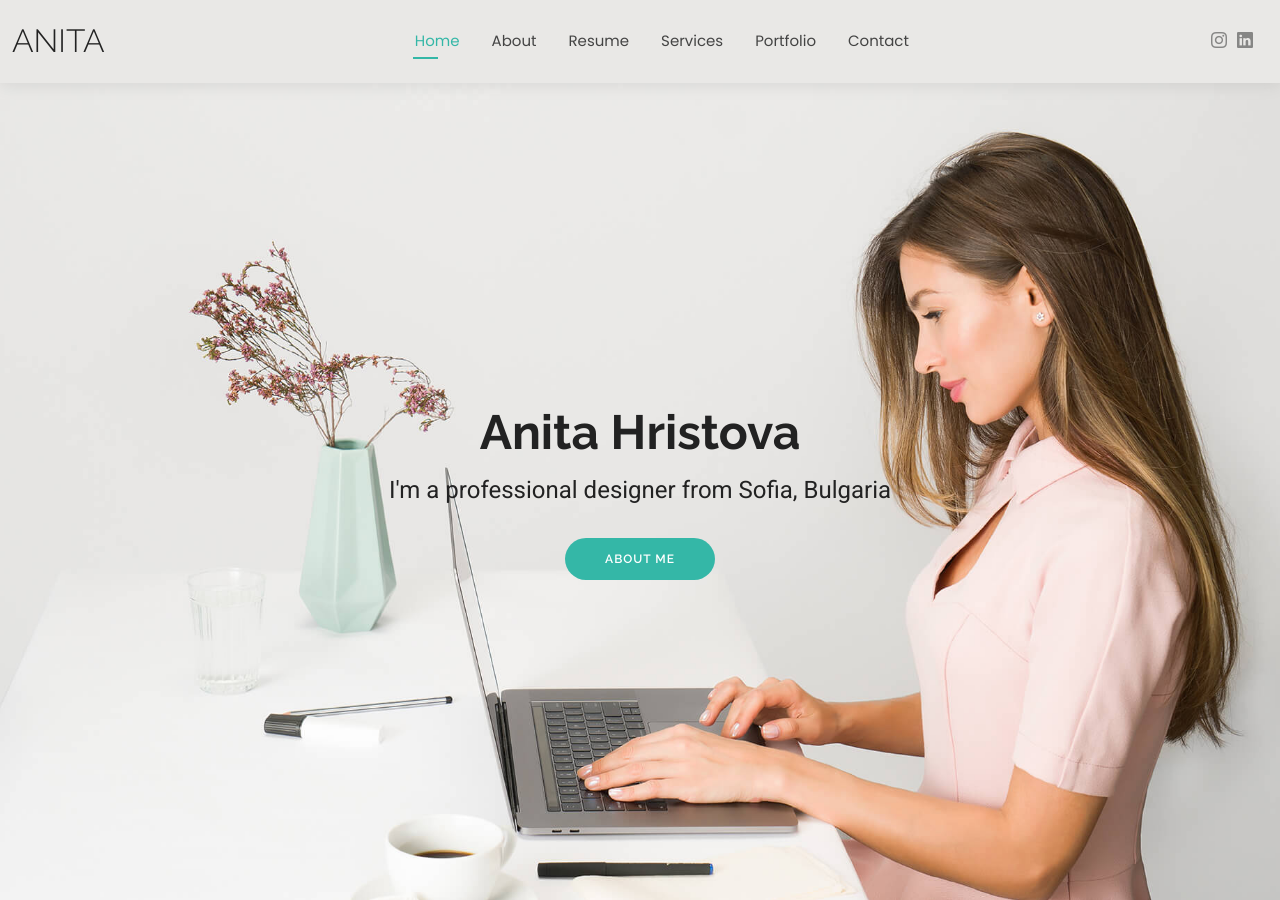
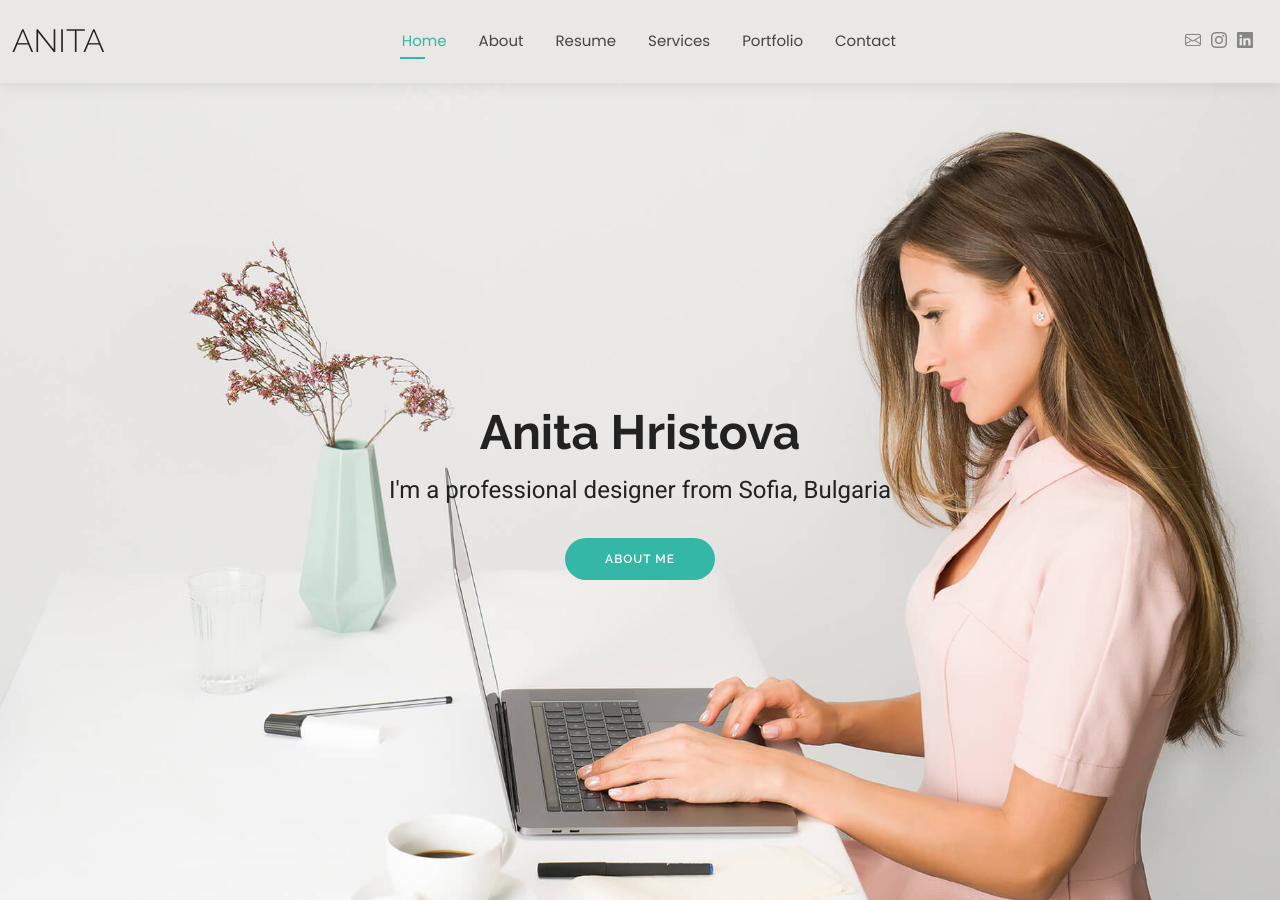
Before and after one commit to MadJiGit/ani, a Jekyll site: the page built from index.html, in a window 1280 px wide and 900 px high. Built offline with Jekyll 4.4.1, drawn with Linux system fonts in a browser that asks for light colours.

Commit message:
update social-links

```diff
--- a/_includes/footer.html
+++ b/_includes/footer.html
@@ -1,15 +1,16 @@
 <footer id="footer" class="footer light-background">
 
     <div class="container">
+        <div class="social-links d-flex justify-content-center">
+<!--            <a href=""><i class="bi bi-twitter-x"></i></a>-->
+<!--            <a href=""><i class="bi bi-facebook"></i></a>-->
+            <a href="mailto:hello@anitahristova.com" class="email"><i class="bi bi-envelope"></i></a>
+            <a href=""><i class="bi bi-instagram"></i></a>
+            <a href=""><i class="bi bi-linkedin"></i></a>
+        </div>
         <div class="copyright text-center ">
             <p>© <span>Copyright</span> <strong class="px-1 sitename"><a href="https://mladenraykov.com">Mladen Raykov</a></strong>
                 <span>All Rights Reserved<br></span></p>
-        </div>
-        <div class="social-links d-flex justify-content-center">
-<!--            <a href=""><i class="bi bi-twitter-x"></i></a>-->
-<!--            <a href=""><i class="bi bi-facebook"></i></a>-->
-            <a href=""><i class="bi bi-instagram"></i></a>
-            <a href=""><i class="bi bi-linkedin"></i></a>
         </div>
         <div class="credits">
             <!-- All the links in the footer should remain intact. -->
--- a/_includes/header.html
+++ b/_includes/header.html
@@ -41,6 +41,7 @@
         <div class="header-social-links">
 <!--            <a href="#" class="twitter"><i class="bi bi-twitter-x"></i></a>-->
 <!--            <a href="#" class="facebook"><i class="bi bi-facebook"></i></a>-->
+            <a href="mailto:hello@anitahristova.com" class="email"><i class="bi bi-envelope"></i></a>
             <a href="#" class="instagram"><i class="bi bi-instagram"></i></a>
             <a href="#" class="linkedin"><i class="bi bi-linkedin"></i></a>
         </div>
```
